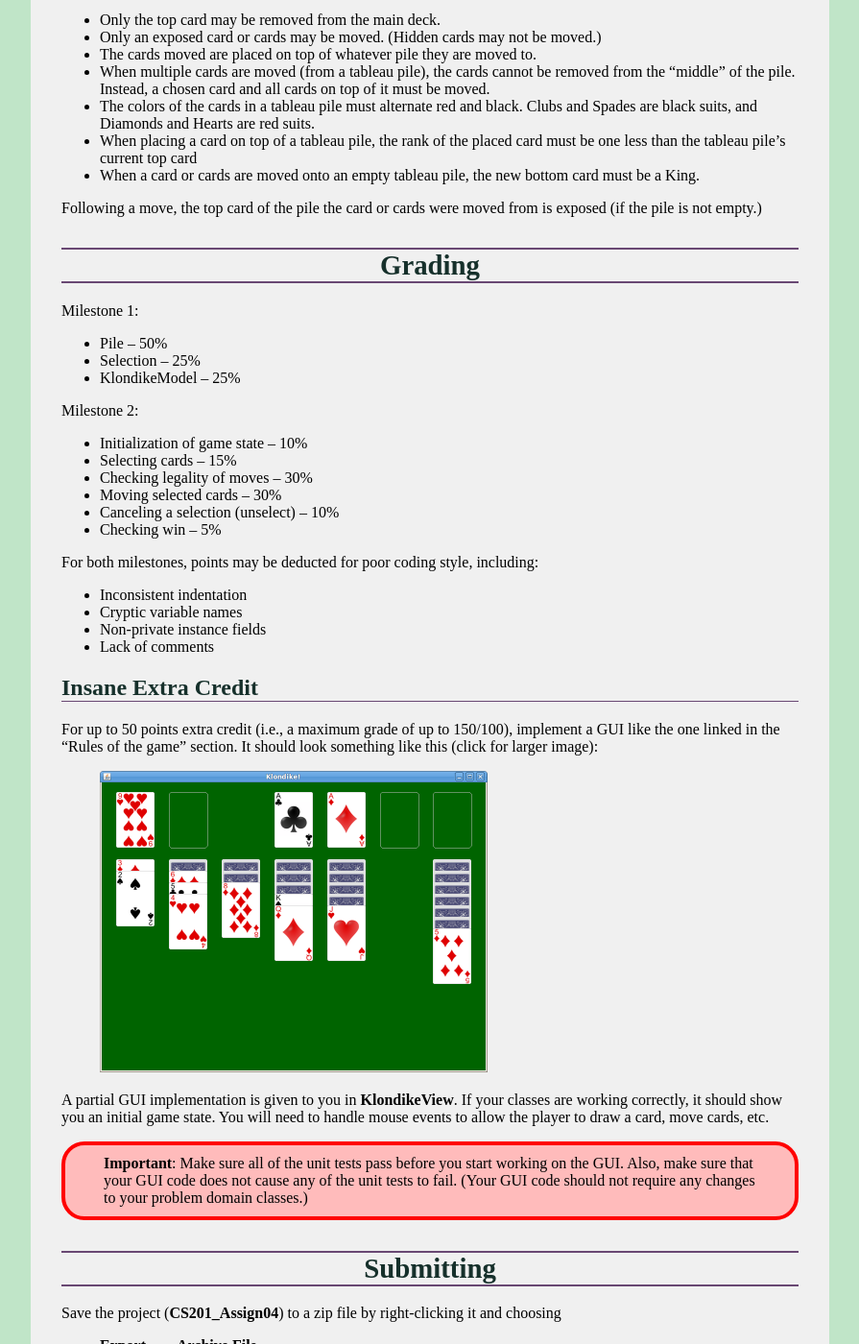
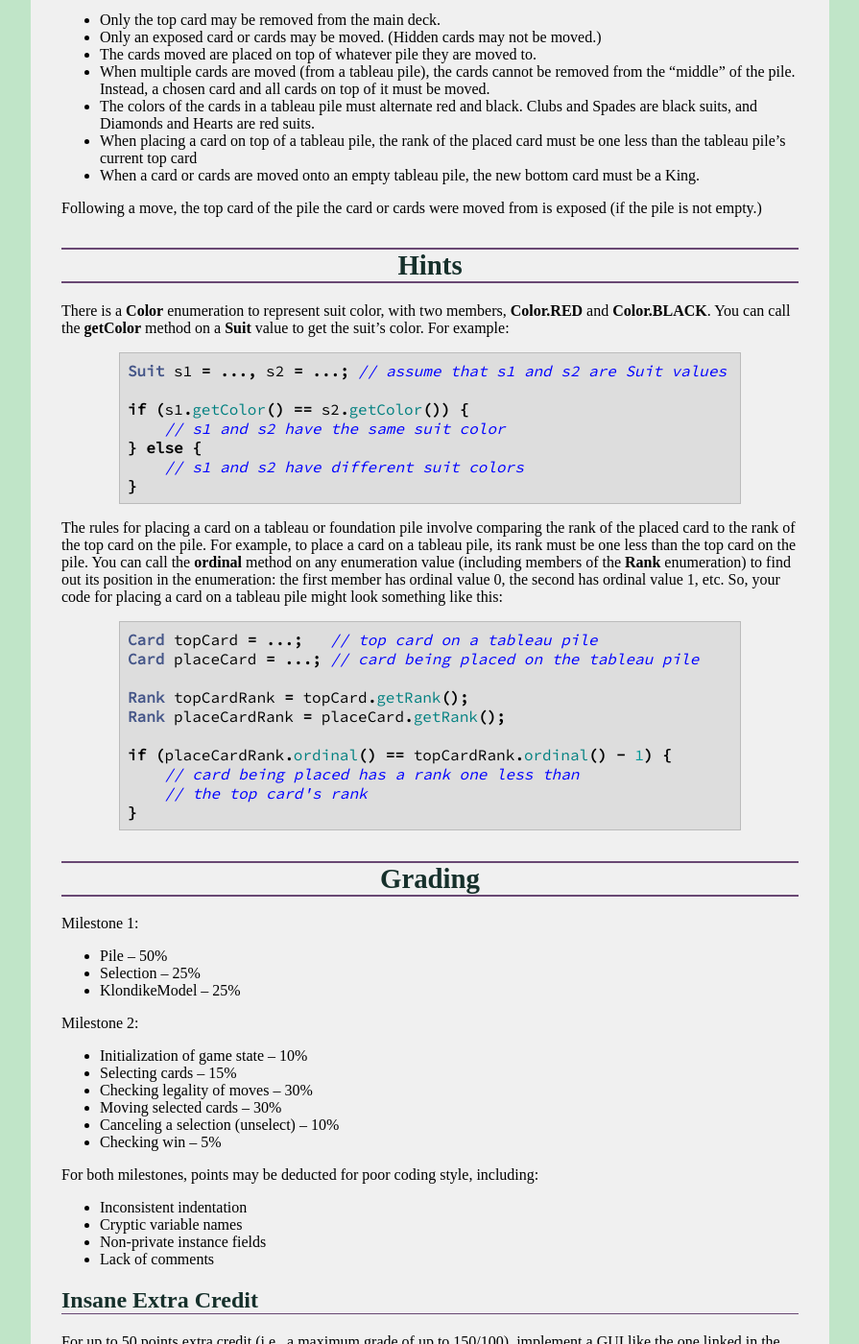
Before and after one commit to ycpcs/cs201-fall2016, a Jekyll site: the page built from assign/assign04.md, in a window 1280 px wide and 1400 px high, scrolled down 1671 px. Shown: the whole window at 96% size, without its empty margins (192-1087 px from the left). Built offline with Jekyll 4.4.1, drawn with Linux system fonts in a browser that asks for light colours; some web fonts are replaced.

Commit message:
added some hints

```diff
--- a/assign/assign04.md
+++ b/assign/assign04.md
@@ -78,6 +78,35 @@ Moving a card transfers one or more cards from either the main deck or a tableau
 
 Following a move, the top card of the pile the card or cards were moved from is exposed (if the pile is not empty.)
 
+# Hints
+
+There is a **Color** enumeration to represent suit color, with two members, **Color.RED** and **Color.BLACK**.  You can call the **getColor** method on a **Suit** value to get the suit's color.  For example:
+
+{% highlight java %}
+Suit s1 = ..., s2 = ...; // assume that s1 and s2 are Suit values
+
+if (s1.getColor() == s2.getColor()) {
+    // s1 and s2 have the same suit color
+} else {
+    // s1 and s2 have different suit colors
+}
+{% endhighlight %}
+
+The rules for placing a card on a tableau or foundation pile involve comparing the rank of the placed card to the rank of the top card on the pile.  For example, to place a card on a tableau pile, its rank must be one less than the top card on the pile.  You can call the **ordinal** method on any enumeration value (including members of the **Rank** enumeration) to find out its position in the enumeration: the first member has ordinal value 0, the second has ordinal value 1, etc.  So, your code for placing a card on a tableau pile might look something like this:
+
+{% highlight java %}
+Card topCard = ...;   // top card on a tableau pile
+Card placeCard = ...; // card being placed on the tableau pile
+
+Rank topCardRank = topCard.getRank();
+Rank placeCardRank = placeCard.getRank();
+
+if (placeCardRank.ordinal() == topCardRank.ordinal() - 1) {
+    // card being placed has a rank one less than
+    // the top card's rank
+}
+{% endhighlight %}
+
 # Grading
 
 Milestone 1:
```
